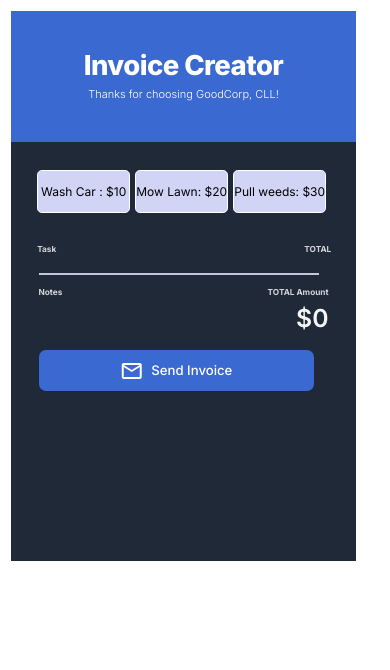
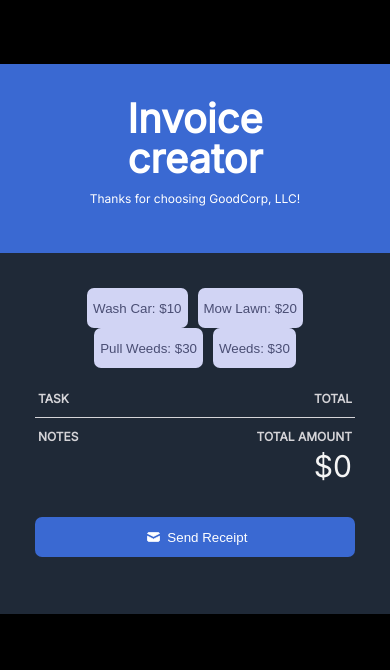
Before and after one commit to kagerer19/Invoice_creator, a website built with Parcel: page index.html in a window 390 px wide. Built offline with nearby package versions, Linux system fonts and the light colour scheme; files whose address does not match are found by name.

Commit message:
Add main JS logic

```diff
--- a/css/main.css
+++ b/css/main.css
@@ -1,234 +1,155 @@
-@import url('https://fonts.googleapis.com/css2?family=Inter:wght@300;400;500;600;700;800;900&family=Karla:ital,wght@0,400;0,700;0,800;1,300;1,700&family=Poppins:ital,wght@0,100;0,200;0,300;0,400;0,500;0,600;0,700;0,800;0,900;1,100;1,200;1,300;1,400;1,500;1,600;1,700;1,800;1,900&display=swap');
-
-* {
+html, body {
+  margin: 0;
   padding: 0;
-  margin: 0;
-  font-family: 'Inter', sans-serif;
-  box-sizing: border-box;
-  font-size: 16px;
+  color: white;
+  background-color: black;
+  font-family: Inter, 'Segoe UI', Tahoma, Geneva, Verdana, sans-serif;
+  overflow: visible;
 }
 
-.invoice {
-  width: calc(550rem / 16);
-  height: 44.9375rem;
-  background: #1F2937;;
-  margin: 2rem;
+h1 {
+  font-style: normal;
+  font-weight: 800;
+  font-size: 40px;
+  line-height: 40px;
+  margin: 0;
+  padding: 0;
+}
+
+hr {
+  height: 1px;
+  border-width: 0;
+  color: #C3C6DB;
+  background-color: #D5D4D8;
+}
+
+table {
+  width: 100%;
+}
+
+th {
+  color: #D5D4D8;
+  font-size: 12px;
+}
+
+td {
+  font-size: 20px;
+}
+
+.invoice-container {
+  max-width: 550px;
+  max-height: 550px;
+  margin: 64px auto;
+  background: #1F2937;
 
 }
 
-.header {
+.table-section {
+  margin-top: 20px;
+}
+
+.top-container {
+  margin: 0;
+  background-color: #3A69D2;
+  justify-content: center;
   text-align: center;
-  color: #fff;
-  background: #3A69D2;
-  height: 11.875rem;
+  padding: 35px 70px;
 
 }
 
-.header .heading {
-  padding: 3.6875rem 4.4375rem 3.1875rem 4.4375rem;
+.bottom-container {
+  padding: 35px 35px 80px 35px;
+  text-align: center;
 }
 
-.heading h2 {
-  font-size: 2.5rem;
-  font-weight: 800;
-  letter-spacing: -0.02em;
-  line-height: 2.5rem;
-  margin-bottom: 0.5625rem;
+
+#notification {
+  font-size: 10px;
 }
 
-.heading h3 {
-  font-size: 1rem;
-  font-weight: 300;
-  line-height: 1.75rem;
+.top-container p {
+  font-size: 12px;
 }
 
-.purchase_options {
+.buttons-section {
   display: flex;
-  flex-direction: column;
-  padding: 2.5625rem 2.25rem 0 2.375rem;
+  flex-wrap: wrap;
+  justify-content: center;
+  width: 100%;
 }
 
-.buttons {
-  display: flex;
-  justify-content: space-between;
-  align-items: center;
+.add-btn {
+  max-width: 142px;
+  margin: 0 5px;
+  height: 40px;
+  border-radius: 7px;
+  border: none;
+  background: #D1D4F4;
+  color: #4A4E74;;
+}
+
+.add-btn:hover {
+  border: groove 1px black;
+}
+
+.table-left {
+  text-align: left;
+}
+
+.table-right {
+  text-align: right;
+}
+
+.send-btn {
+  width: 100%;
+  border-radius: 7px;
+  height: 40px;
+  background-color: #3A69D2;
+  color: white;
+  border: none;
+  margin: 30px 0 30px 0;
+}
+
+.send-btn:hover {
+  border: groove 1px white;
+}
+
+.remove-btn {
+  font-size: 8px;
+  border: none;
+  background-color: transparent;
+  color: #D5D4D8;
 
 }
 
-.btn {
-  width: calc(144rem / 16);
-  height: calc(44rem / 16);
-  background: #D1D4F4;
-  border: calc(2rem / 16) solid #FFFFFF;
-  border-radius: calc(7rem / 16);
-}
-
-.tasks {
-  margin-top: calc(43rem / 16);
-  min-height: calc(30rem / 16);
-}
-
-.first {
-  display: flex;
-  flex-direction: column;
-}
-
-.item_headers {
-  display: flex;
-  justify-content: space-between;
-  align-items: center;
-  flex-wrap: wrap;
-  margin-bottom: calc(24rem / 16);
-}
-
-.item_headers span {
-  display: block;
-  font-weight: 700;
-  font-size: calc(12rem / 16);
-  color: #D5D4D8;
-  line-height: calc(20rem / 16);
-}
-
-.item_headers .service-done {
-  font-weight: 700;
-  font-size: calc(20rem / 16);
-  line-height: calc(20rem / 16);
-  color: #F5F5F5;
-}
-
-.item_headers .cash {
-  color: #F5F5F5;
-  font-size: calc(24rem / 16);
-  font-weight: 300;
-  line-height: calc(20rem / 16);
-}
-
-.cash span {
-  display: inline;
-  color: #F5F5F5;
-  font-size: calc(24rem / 16);
-  font-weight: 300;
-}
-
-.services {
-  color: #F5F5F5;
-  margin-bottom: 2rem;
-  display: flex;
-  justify-content: space-between;
-}
-
-.services:nth-child(3) {
-align-self: flex-end;
-}
-
-.line-breaker {
-  width: calc(471rem / 16);
-  height: 0;
-  border: 1px solid #C3C6DB;
-  margin-bottom: 1rem;
+.remove-btn:hover {
+  font-size: 9px;
+  color: #fff;
 
 }
 
-.footer {
-  padding: 0 calc(40rem / 16);
+.currency {
+  color: #C3C6DB;
 }
 
-.btm {
-  margin-bottom: calc(11rem / 16);
+.notification-red {
+  color: rgb(255, 0, 0);
 }
 
-
-.note {
-  font-weight: 400;
-  font-size: calc(12rem / 16);
-  line-height: 1rem;
+.notification-green {
+  color: rgb(0, 211, 0);
 }
 
-.btm span {
-  display: inline;
-  cursor: pointer;
+.notification-orange {
+  color: orange;
 }
 
-.remove-button {
-  font-size: 20px;
-  cursor: pointer;
+#note-text {
+  font-size: 12px;
+  color: #f5f5f5;
 }
 
-.btm .ttl {
-  font-weight: 600;
-  font-size: calc(36rem / 16);
-  line-height: calc(32rem / 16);
-  color: #F5F5F5;
+#total-amount {
+  font-size: 30px;
+  color: #f5f5f5;
 }
-
-.send {
-  width: calc(473rem / 16);
-  height: calc(44rem / 16);
-  background: #3A69D2;
-  box-shadow: 0px 1px 2px rgba(0, 0, 0, 0.05);
-  border: none;
-  border-radius: 7px;
-  margin-top: calc(30rem / 16);
-  color: #fff;
-  font-weight: 500;
-  font-size: 1rem;
-  line-height: 1.5rem;
-  display: flex;
-  justify-content: center;
-  align-items: center;
-}
-
-.send i {
-  padding-right: calc(11rem / 16);
-}
-
-.send:hover {
-  background: #608bee;
-}
-
-@media (max-width: 391px) {
-
-  .invoice {
-    width: 345px;
-  }
-
-  .send {
-    width: calc(400rem / 16);
-    height: calc(60rem / 16);
-    font-size: 1.2rem;
-  }
-
-  .line-breaker {
-    width: 280px;
-  }
-
-  .btn {
-    width: calc(170rem / 16);
-  }
-}
-
-@media (max-width: 600px) {
-  html, body {
-    font-size: 11px;
-  }
-
-  .invoice {
-    height: 50rem;
-    margin: 1rem;
-  }
-
-  .btn {
-    height: calc(63rem / 16);
-    width: calc(165rem / 16);
-    margin-right: 5px;
-    font-size: 12px;
-
-  }
-
-  .send {
-    width: calc(600 / 16);
-    height: calc(60rem / 16);
-    font-size: 1.2rem;
-  }
-
-}
--- a/index.html
+++ b/index.html
@@ -1,46 +1,66 @@
-<!DOCTYPE html>
-<html lang="en">
-<header>
+<html>
+<head>
   <link rel="stylesheet" href="css/main.css">
-  <link rel="stylesheet"
-        href="https://fonts.googleapis.com/css2?family=Material+Symbols+Outlined:opsz,wght,FILL,GRAD@24,400,0,0"/>
-</header>
+  <title>Invoice Generator</title>
+  <link href="https://fonts.googleapis.com">
+  <link href="https://fonts.gstatic.com" crossorigin>
+  <link href="https://fonts.googleapis.com/css2?family=Inter&display=swap" rel="stylesheet">
+</head>
 <body>
-<section class="invoice">
-  <div class="header">
-    <div class="heading">
-      <h2> Invoice Creator </h2>
-      <h3> Thanks for choosing GoodCorp, CLL!</h3>
+<div class="invoice-container">
+  <div class="top-container">
+    <h1>Invoice creator</h1>
+    <p>Thanks for choosing GoodCorp, LLC!</p>
+  </div>
+  <!-- /top container -->
+
+  <div class="bottom-container">
+    <div class="buttons-section" id="btn-section">
+
     </div>
+    <!-- /buttons section -->
+    <div id="notification">
+
+    </div>
+
+    <div class="table-section">
+      <table class="selected-section"
+             id="selected-section">
+        <tr>
+          <th class="table-left">TASK</th>
+          <th class="table-right">TOTAL</th>
+        </tr>
+
+      </table>
+    </div>
+    <!-- /table section -->
+    <hr>
+    <div class="note-section">
+      <table>
+        <tr>
+          <th class="table-left">NOTES</th>
+          <th class="table-right">TOTAL AMOUNT</th>
+        </tr>
+        <tr>
+          <td id="note-text" class="table-left"></td>
+          <td id="total-amount" class="table-right">$0</td>
+        </tr>
+      </table>
+    </div>
+    <!-- / note section -->
+    <button class="send-btn" id="send-btn">
+      <svg width="21" height="10" viewBox="0 0 52 40" fill="none" xmlns="http://www.w3.org/2000/svg">
+        <path
+          d="M45.2 2.40005H45.2003C46.4253 2.39982 47.604 2.86797 48.4951 3.70859C49.1377 4.31492 49.5957 5.08192 49.8277 5.92127L26 17.8336L2.17228 5.92127C2.40429 5.08192 2.86224 4.31492 3.50493 3.70859C4.39597 2.86797 5.5747 2.39982 6.7997 2.40005H6.79999H45.2ZM25.2844 28.2087L26 28.5665L26.7155 28.2087L50 16.5665V32.8001C50 34.0731 49.4943 35.294 48.5941 36.1942C47.6939 37.0943 46.473 37.6001 45.2 37.6001H6.79999C5.52696 37.6001 4.30606 37.0943 3.40588 36.1942C2.50571 35.294 1.99999 34.0731 1.99999 32.8001V16.5665L25.2844 28.2087Z"
+          fill="white" stroke="white" stroke-width="3.2"/>
+      </svg>
+      Send Receipt
+    </button>
   </div>
-  <div class="purchase_options">
-    <div class="buttons">
-      <button class="btn" id="wash-btn" onclick=""> Wash Car : $10</button>
-      <button class="btn" id="mow"> Mow Lawn: $20</button>
-      <button class="btn" id="pull"> Pull weeds: $30</button>
-    </div>
-    <div class="tasks" id="task-added">
+  <!-- /bottom container -->
+</div>
+<!-- /invoice container -->
 
-      <div class="item_headers">
-        <span> Task </span>
-        <span> TOTAL</span>
-      </div>
-    </div>
-  </div>
-  <div class="footer">
-    <p class="line-breaker"></p>
-    <div class="item_headers btm">
-      <span> Notes </span>
-      <span> TOTAL Amount </span>
-    </div>
-    <div class="item_headers btm">
-      <span class="note" id="note"> </span>
-      <span class="ttl" id="total"> $0 </span>
-    </div>
-    <button class="send" id="send"><i class="material-symbols-outlined">mail</i>Send Invoice</button>
-  </div>
-</section>
-<script src=" ../Invoice_creator/js/main.js"></script>
+<script src="js/main.js"></script>
 </body>
-
 </html>
--- a/js/main.js
+++ b/js/main.js
@@ -1,102 +1,136 @@
-let services = []
-let cost = []
-const buttons = {
-  washBtn: document.getElementById("wash-btn"),
-  mow: document.getElementById("mow"),
-  pull: document.getElementById("pull"),
-  send: document.getElementById("send")
+// With this logic, tasks or services can be added to the services array, resulting in an additional button on the invoice;
+const services = [
+  {
+    task: "Wash Car",
+    price: "10"
+  },
+  {
+    task: "Mow Lawn",
+    price: "20"
+  },
+  {
+    task: "Pull Weeds",
+    price: "30"
+  },
+  {
+    task: "Weeds",
+    price: "30"
+  },
+]
+
+const addBtnSection = document.getElementById("btn-section")
+const taskArr = services.map(obj => (obj.task))
+const priceArr = services.map(obj => parseInt(obj.price))
+const selectedSection = document.getElementById("selected-section")
+const noteText = document.getElementById("note-text")
+const totalAmount = document.getElementById("total-amount")
+const sendBtn = document.getElementById("send-btn")
+let notification = document.getElementById("notification")
+let selectedTasks = []
+let selectedAmount = []
+let addButtons = ""
+let addTasks = []
+let sum = 0
+
+// rendering the services buttons to the frontend
+for (let i = 0; i < taskArr.length; i++) {
+  addButtons += `<button class="add-btn" id="add-btn${i}">${taskArr[i]}: $${priceArr[i]}</button>`
+}
+addBtnSection.innerHTML = addButtons
+
+// getting the IDs for the services buttons
+for (let i = 0; i < taskArr.length; i++) {
+  window['addBtn' + i] = document.getElementById('add-btn' + i)
+  window[`addBtn${i}`].addEventListener("click", function () {
+    renderTasks(i)
+  })
+}
+
+function renderTasks(num) {
+  if (selectedTasks.includes(taskArr[num])) {
+    notification.innerHTML = `<p class="notification-orange">"${taskArr[num]}" has already been added!`
+  } else {
+    // storing the order in which the services were selected
+    selectedTasks.push(taskArr[num])
+    selectedAmount.push(priceArr[num])
+
+    addTasks.push(`
+        <tr>
+            <td class="table-left">
+                ${taskArr[num]}
+                <button id="remove-btn${num}" class="remove-btn">Remove</button>
+            </td>
+            <td class="table-right">
+                <span class="currency">$</span>${priceArr[num]}
+            </td>
+        </tr>`)
+
+    //add the selected task to the table on the page
+    renderTask()
+
+    // status notification
+    notification.innerHTML = `<p class="notification-green">"${taskArr[num]}" has been added successfully!`
+
+    // calling the function to render the notes and total amount
+    sumAmounts(num)
+    getRmvBtnId()
+  }
+}
+
+function renderTask() {
+  // rendering the service selected on the page
+  selectedSection.innerHTML = ""
+  for (i = 0; i < addTasks.length; i++) {
+    selectedSection.innerHTML += `${addTasks[i]}`
+  }
+}
+
+function getRmvBtnId() {
+  let RmvBtnTaskIndex = 0
+
+  //  getting the IDs of the remove buttons
+  for (let i = 0; i < selectedTasks.length; i++) {
+    RmvBtnTaskIndex = taskArr.indexOf(selectedTasks[i])
+    // console.log(RmvBtnTaskIndex)
+
+    window[`rmvBtn${RmvBtnTaskIndex}`] = document.getElementById(`remove-btn${RmvBtnTaskIndex}`)
+    window[`rmvBtn${RmvBtnTaskIndex}`].addEventListener("click", function () {
+
+      subAmounts(i)
+      removeTask(i)
+    })
+  }
+}
+
+
+function sumAmounts(num) {
+  sum += priceArr[num]
+  noteText.textContent = "We accept cash, credit card, or PayPal"
+  totalAmount.innerHTML = `<span class="currency">$</span>${sum}`
+}
+
+function removeTask(num) {
+
+
+  notification.innerHTML = `<p class="notification-red">"${selectedTasks[num]}" has been removed successfully!`
+
+  addTasks.splice(num, 1)
+  selectedTasks.splice(num, 1)
+  selectedAmount.splice(num, 1)
+
+  renderTask()
+  getRmvBtnId()
+}
+
+function subAmounts(num) {
+  sum -= selectedAmount[num]
+  totalAmount.innerHTML = `<span class="currency">$</span>${sum}`
+  if (sum === 0) {
+    noteText.textContent = ""
+  }
 
 }
-const total = document.getElementById("total")
-const note = document.getElementById("note")
-const taskAdded = document.getElementById("task-added")
-let totalCost = 0
-let servicesDone = ''
 
-buttons.washBtn.addEventListener("click", function () {
-  if (buttons.washBtn.clicked) {
-    console.log("button already clicked")
-  } else {
-    services.push("Wash Car:")
-    cost.push(10)
-    addServices(services, cost)
-    buttons.washBtn.clicked = true
-    totalCost = 0
-  }
+sendBtn.addEventListener("click", function () {
+  location.reload(true)
 })
-
-
-buttons.mow.addEventListener("click", function () {
-  if (buttons.mow.clicked) {
-    console.log("button already clicked")
-  } else {
-    services.push("Mow Lawn:")
-    cost.push(20)
-    addServices(services, cost)
-    buttons.mow.clicked = true
-  }
-})
-
-buttons.pull.addEventListener("click", function () {
-  if (buttons.pull.clicked) {
-    console.log("button already clicked")
-  } else {
-    services.push("Pull weeds:")
-    cost.push(30)
-    addServices(services, cost)
-    buttons.pull.clicked = true
-  }
-})
-
-buttons.send.addEventListener("click", function () {
-  taskAdded.innerHTML = ""
-  total.innerHTML = ""
-  note.textContent = ""
-  buttons.mow.clicked = false
-  buttons.pull.clicked = false
-  buttons.washBtn.clicked = false
-  services = []
-  cost = []
-  totalCost = 0
-  total.textContent = "$0"
-})
-
-
-function addServices(serv, cost) {
-  totalCost = 0;
-  for (let i = 0; i < serv.length; i++) {
-    servicesDone = `<div class="frame services">
-            <span class="service-done"> ${serv[i]}</span>
-            <span class="remove-button" onclick="removeService(${i})">Remove</span>
-            <span class="cash"> <span>$</span> ${cost[i]} </span>
-        </div>`;
-    totalCost += cost[i];
-  }
-  taskAdded.innerHTML += servicesDone;
-  total.textContent = ` $ ${totalCost}`;
-  note.textContent = "We accept cash, credit card, or PayPal";
-}
-
-// Function to remove a service
-function removeService(index) {
-  // Remove the service at the given index
-  const serviceToRemove = document.querySelector(`.frame.services:nth-child(${index + 1})`);
-  serviceToRemove.remove();
-
-  // Update the total cost after removal
-  updateTotalCost();
-}
-
-// Function to update the total cost after service removal
-function updateTotalCost() {
-  // Recalculate the total cost
-  totalCost = 0;
-  const serviceFrames = document.querySelectorAll('.frame.services');
-  serviceFrames.forEach((serviceFrame) => {
-    const costElement = serviceFrame.querySelector('.cash span:last-child');
-    totalCost += parseFloat(costElement.textContent);
-  });
-
-  // Update the total cost display
-  total.textContent = ` $ ${totalCost}`;
-}
```
